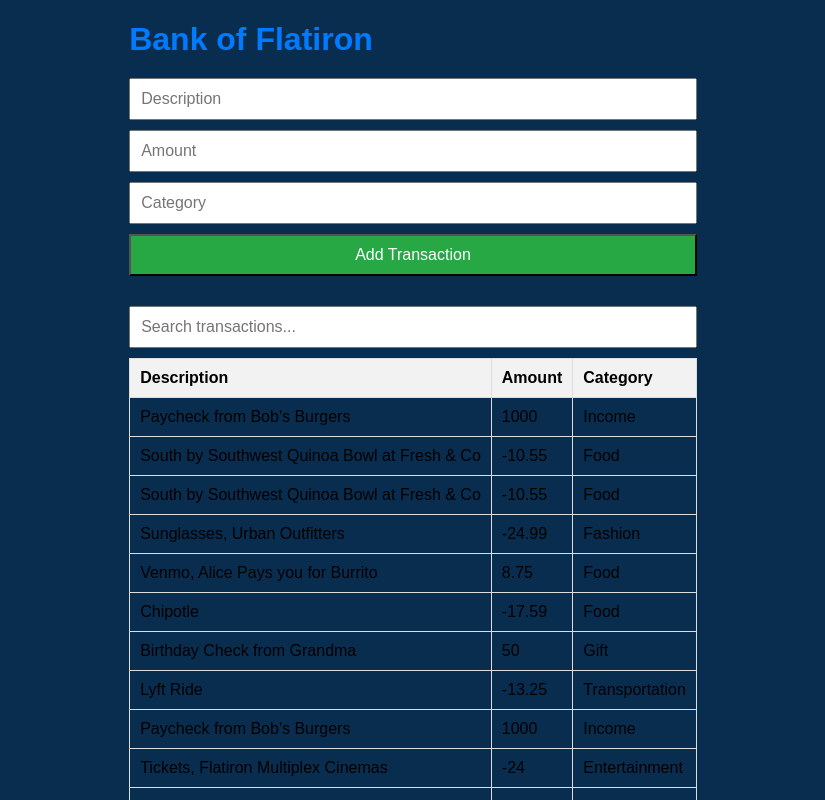
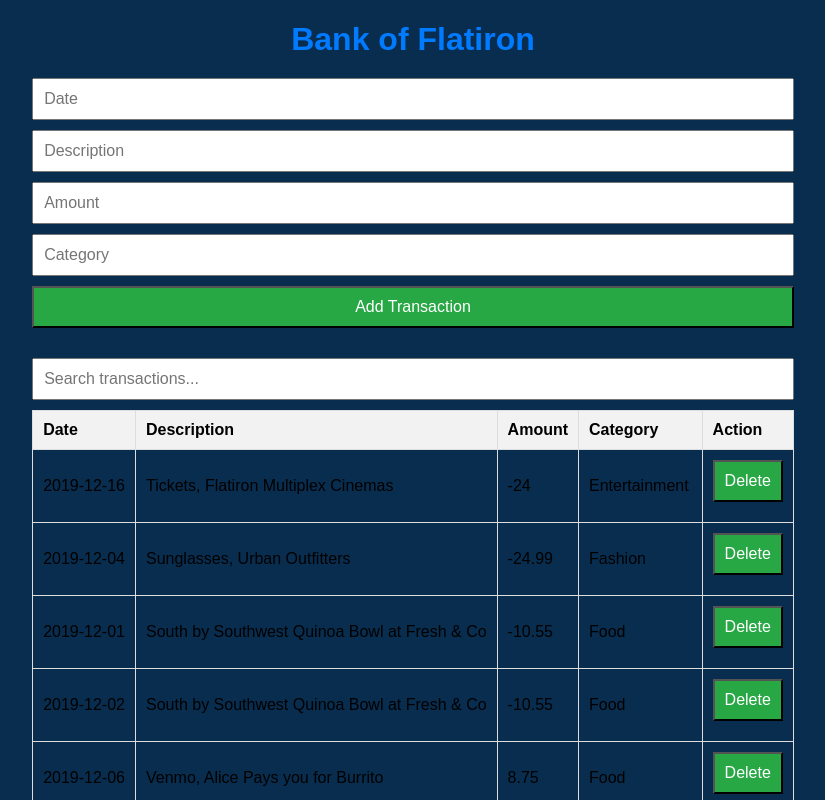
Before and after one commit to conokisekai/bank-of-flatiron, a React (Create React App) app: page / in a window 1280 px wide. Shown: the top 800 px of the page, without its empty margins (227-1052 px from the left). Built offline with nearby package versions, Linux system fonts and the light colour scheme; data requests are answered from the project's data file.

Commit message:
Integrate Sorting and Deleting Changes in App Component

```diff
--- a/public/index.html
+++ b/public/index.html
@@ -2,8 +2,6 @@
 <html lang="en">
   <head>
     <meta charset="utf-8" />
-    <!-- <link rel="stylesheet" href="%PUBLIC_URL%/index.css" />
-    <link rel="icon" href="%PUBLIC_URL%/favicon.ico" /> -->
     <meta name="viewport" content="width=device-width, initial-scale=1" />
     <meta name="theme-color" content="#000000" />
     <meta name="description" content="Bank of Flatiron - React Application" />
@@ -11,6 +9,5 @@
   </head>
   <body>
     <div id="root"></div>
-    <!-- <noscript>You need to enable JavaScript to run this app.</noscript> -->
   </body>
 </html>
--- a/src/App.js
+++ b/src/App.js
@@ -6,28 +6,32 @@ import SearchBar from './SearchBar';
 const App = () => {
   const [transactions, setTransactions] = useState([]);
   const [searchTerm, setSearchTerm] = useState('');
-  console.log(setTransactions);
 
   useEffect(() => {
-    // Fetch transaction data from the API endpoint
     fetch('http://localhost:3000/transactions')
       .then((response) => response.json())
-      .then((data) => {setTransactions(data);
+      .then((data) => {
+        setTransactions(data);
       })
-      .catch(error => console.error('Error fetching data:', error));
+      .catch((error) => console.error('Error fetching data:', error));
   }, []);
 
-  const addTransaction = newTransaction => {
+  const addTransaction = (newTransaction) => {
     setTransactions([...transactions, newTransaction]);
   };
 
-  const handleSearch = term => {
-    // Update the search term state
+  const deleteTransaction = (id) => {
+    const updatedTransactions = transactions.filter(
+      (transaction) => transaction.id !== id
+    );
+    setTransactions(updatedTransactions);
+  };
+
+  const handleSearch = (term) => {
     setSearchTerm(term);
   };
 
-  // Filter transactions based on the search term
-  const filteredTransactions = transactions.filter(transaction =>
+  const filteredTransactions = transactions.filter((transaction) =>
     transaction.description.toLowerCase().includes(searchTerm.toLowerCase())
   );
 
@@ -36,7 +40,11 @@ const App = () => {
       <h1>Bank of Flatiron</h1>
       <TransactionForm onFormSubmit={addTransaction} />
       <SearchBar onSearch={handleSearch} />
-      <TransactionTable transactions={filteredTransactions} />
+      <TransactionTable
+        transactions={filteredTransactions}
+        sortBy="category"
+        onDelete={deleteTransaction}
+      />
     </div>
   );
 };
--- a/src/TransactionForm.js
+++ b/src/TransactionForm.js
@@ -2,9 +2,11 @@ import React, { useState } from 'react';
 
 const TransactionForm = ({ onFormSubmit }) => {
   const [formData, setFormData] = useState({
+    date: '',
     description: '',
     amount: '',
-    category: ''
+    category: '',
+    id: null
   });
 
   const handleInputChange = event => {
@@ -17,17 +19,26 @@ const TransactionForm = ({ onFormSubmit }) => {
 
   const handleSubmit = event => {
     event.preventDefault();
-    onFormSubmit(formData);
-    // Reset form fields
+    const id = formData.id || Date.now();
+    onFormSubmit({ ...formData, id });
     setFormData({
+      date: '',
       description: '',
       amount: '',
-      category: ''
+      category: '',
+      id: null
     });
   };
 
   return (
     <form onSubmit={handleSubmit}>
+      <input
+        type="text"
+        name="date"
+        placeholder="Date"
+        value={formData.date}
+        onChange={handleInputChange}
+      />
       <input
         type="text"
         name="description"
--- a/src/TransactionTable.js
+++ b/src/TransactionTable.js
@@ -1,21 +1,31 @@
 import React from 'react';
 
-const TransactionTable = ({ transactions }) => {
+const TransactionTable = ({ transactions, sortBy, onDelete }) => {
+  const sortedTransactions = [...transactions].sort((a, b) =>
+    a[sortBy].localeCompare(b[sortBy])
+  );
+
   return (
     <table>
       <thead>
         <tr>
+          <th>Date</th>
           <th>Description</th>
           <th>Amount</th>
           <th>Category</th>
+          <th>Action</th> {}
         </tr>
       </thead>
       <tbody>
-        {transactions.map(transaction => (
+        {sortedTransactions.map(transaction => (
           <tr key={transaction.id}>
+            <td>{transaction.date}</td>
             <td>{transaction.description}</td>
             <td>{transaction.amount}</td>
             <td>{transaction.category}</td>
+            <td>
+              <button onClick={() => onDelete(transaction.id)}>Delete</button>
+            </td>
           </tr>
         ))}
       </tbody>
--- a/src/index.css
+++ b/src/index.css
@@ -13,6 +13,7 @@ body {
 h1 {
   color: #007bff;
   margin-bottom: 20px;
+  text-align: center;
 }
 
 form {
@@ -21,7 +22,8 @@ form {
   margin-bottom: 20px;
 }
 
-input, button {
+input,
+button {
   margin-bottom: 10px;
   padding: 10px;
   font-size: 16px;
@@ -33,7 +35,8 @@ table {
   margin-bottom: 20px;
 }
 
-th, td {
+th,
+td {
   border: 1px solid #ddd;
   padding: 10px;
   text-align: left;
@@ -43,7 +46,8 @@ th {
   background-color: #f2f2f2;
 }
 
-input[type="text"], input[type="number"] {
+input[type='text'],
+input[type='number'] {
   width: 100%;
   box-sizing: border-box;
 }
```
Also changed, not shown: 1 other file (tests, documents, lock files or other folders).
